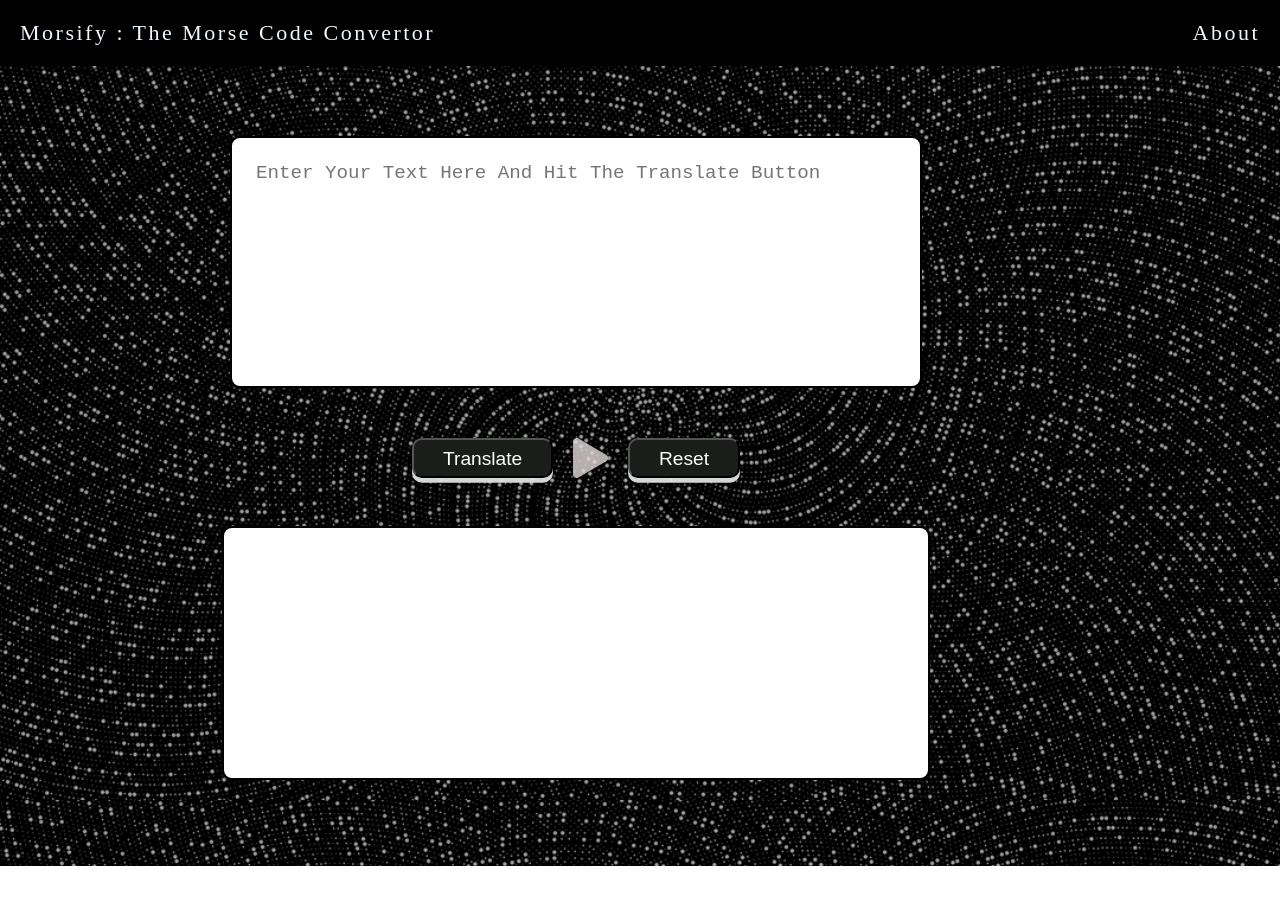
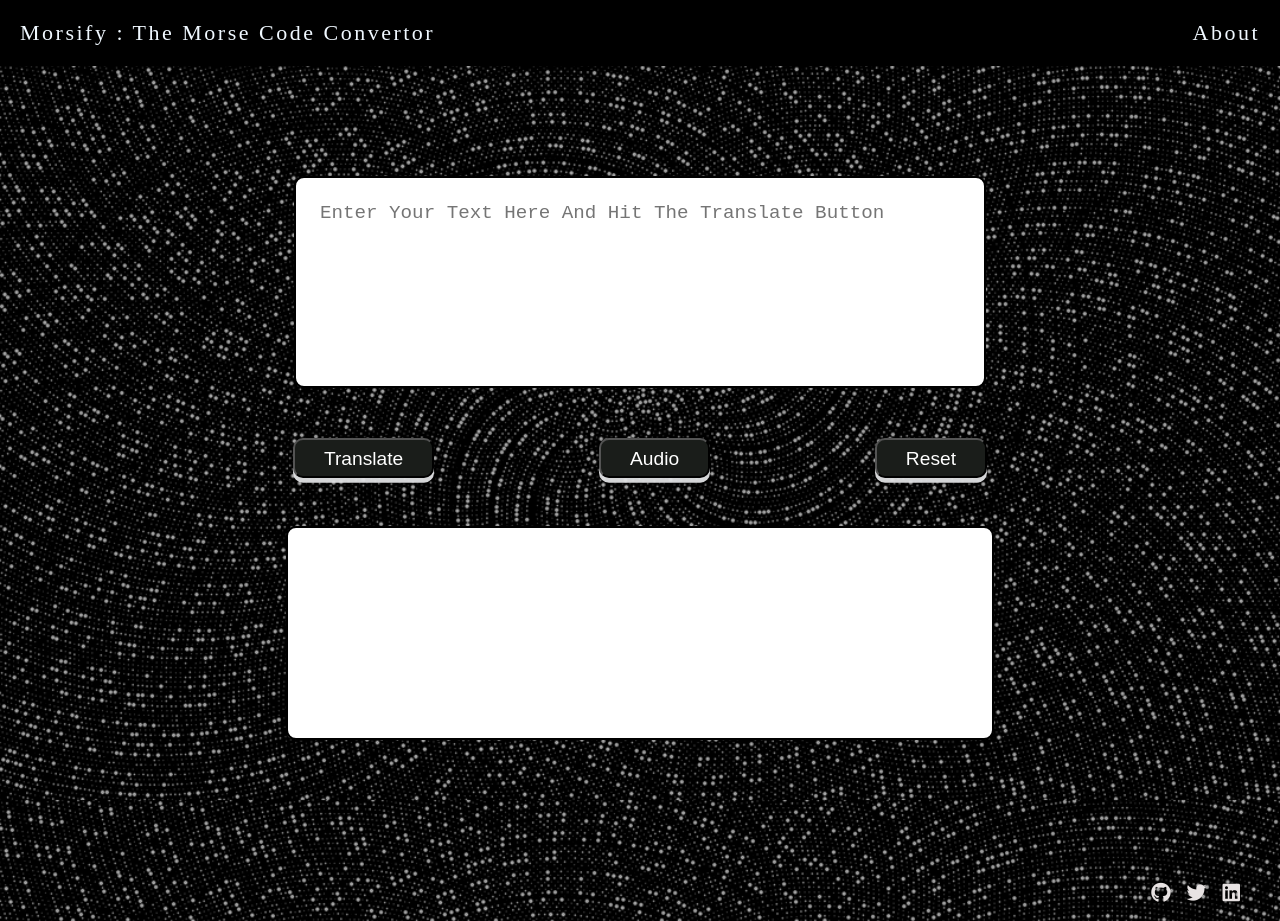
Before and after one commit to rahulbakshi4/morsify, a plain HTML site: page index.html in a window 1280 px wide. Before the commit the page ends 866 px from the top, so only its background shows below. Drawn offline with Linux system fonts and the light colour scheme.

Commit message:
change: audio button

```diff
--- a/index.html
+++ b/index.html
@@ -15,6 +15,7 @@
                 <li><a href="#"> Morsify : The Morse Code Convertor</a></li>
                 <li><a href="about.html"> About </a></li>
             </ul>
+
         </nav>
         <div class="container">
             <textarea id="userinput" placeholder="Enter Your Text Here And Hit The Translate Button" cols="30" rows="10"></textarea><br>
@@ -22,12 +23,21 @@
             <audio src=""></audio>
             <div class="buttons">
             <button class="btn" id="btn-translate">Translate</button>
-            <i class="fas fa-play main-button" id="play" title="Play"></i>
+            <button class="btn" id="play">Audio</button>
             <button class="btn"id="btn-reset">Reset</button>
             </div>
 
          <div class="output"></div>
        </div>
+       <footer>
+
+        <ul>
+            <li><a href="https://github.com/rahulbakshi4" target="_blank" rel="noopener noreferrer"><i class="fab fa-github"></i></a></li>
+            <li><a href="https://twitter.com/rahul_bakshi4" target="_blank" rel="noopener noreferrer"><i class="fab fa-twitter"></i></a></li>
+            <li><a href="https://www.linkedin.com/in/rahul-bakshi-552071189/" target="_blank" rel="noopener noreferrer"><i class="fab fa-linkedin"></i></a></li>
+        </ul>
+
+   </footer>
     <script src="script.js"></script>
 </body>
 </html>
--- a/script.js
+++ b/script.js
@@ -19,14 +19,12 @@ let isPlaying = false;
 
 function playSong() {
   isPlaying = true;
-  playBtn.classList.replace("fa-play", "fa-pause");
-  playBtn.setAttribute("title", "Pause");
+
   music.play();
 }
 function pauseSong() {
   isPlaying = false;
-  playBtn.classList.replace("fa-pause", "fa-play");
-  playBtn.setAttribute("title", "Play");
+
   music.pause();
 }
 music.addEventListener("ended", pauseSong());
--- a/style.css
+++ b/style.css
@@ -30,7 +30,7 @@ a {
 textarea{
     margin: 2rem;
    width: 50vw;
-   height: 25vh;
+   height: 20vh;
    resize: none;
    border-radius:10px;
    border: 2px solid #000;
@@ -40,7 +40,7 @@ textarea{
 }
 
 .container{
-width:90vw;
+width:100vw;
 height:100vh;
 display: flex;
 justify-content: center;
@@ -50,7 +50,8 @@ flex-direction: column;
 }
 .buttons{
     display: flex;
-    justify-content:center;
+    justify-content:space-evenly;
+    padding: 0 8rem;
 
 }
 button{
@@ -71,12 +72,10 @@ button{
     transform: translate(0,0.2rem);
     box-shadow: 0 0.3rem rgba(225, 226, 228, 0.945);
   }
-  #btn-play{
-      margin: 0 2rem;
-  }
+
 .output{
     border: 2px solid #000;
-    height: 20vh;
+    height: 15vh;
     margin: 3rem 2rem;
     padding: 2.8rem;
     width: 48vw;
@@ -89,23 +88,6 @@ button{
     font-size: 1.2rem;
   }
 
-  .fas {
-    font-size: 30px;
-    color: rgb(228, 218, 218);
-    opacity: 80%;
-    cursor: pointer;
-    user-select: none;
-    margin: 0 20px;
-  }
-  .fas:hover {
-    opacity: 100%;
-  }
-
-  .main-button {
-    font-size: 40px;
-    position: relative;
-
-  }
   .about-div{
       width: 55vw;
       height: 50vh;
@@ -134,11 +116,27 @@ button{
    color: #1A1D1A;
 
  }
+ footer ul{
+  display: flex;
+  align-items: flex-end;
+  justify-content: flex-end;
+  list-style: none;
+  padding: 0 1rem;
+  margin: 1rem;
+}
+footer li{
+  padding: 0 .5rem;
+   font-size: 1.25rem;
+
+}
+footer a{
+  color:#E7E2E2;
+}
 
  @media screen and (max-width: 600px) {
-  html,body{
+  /* html,body{
     overflow-y: hidden;
-  }
+  }  */
 
   .navbar{
      font-size: 14px;
@@ -152,15 +150,10 @@ button{
     padding: 0.25rem 1rem;
   }
   .buttons{
-    justify-content:space-evenly
+    justify-content:space-evenly;
+    padding: 0;
+}
 
-}
-  .fas{
-    margin: 0 5px;
-  }
-  .main-button{
-    font-size: 28px;
-  }
 textarea{
    width: 80vw;
    height: 20vh;
```
Also changed, not shown: about.html (+1 -1 lines).
